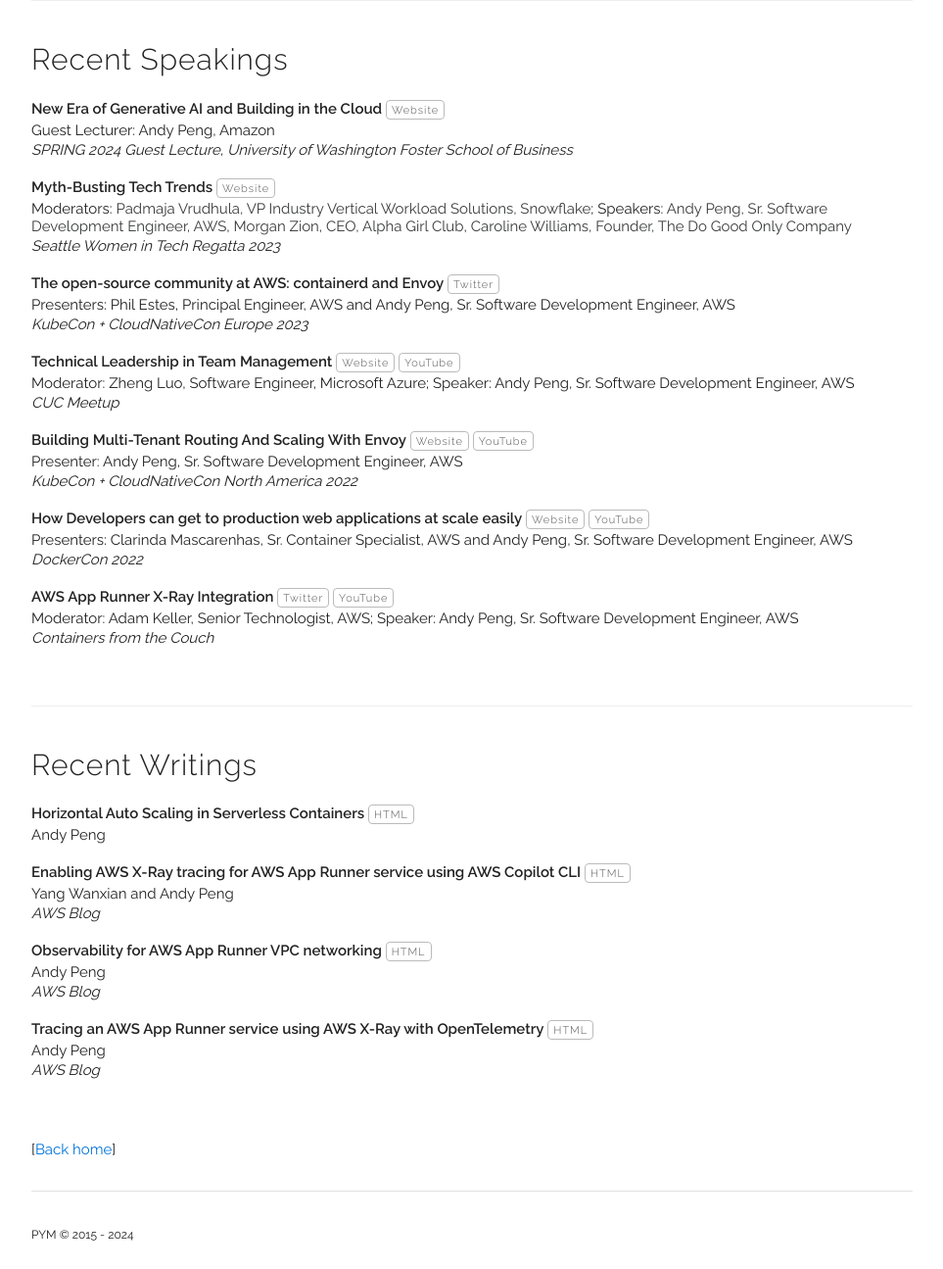
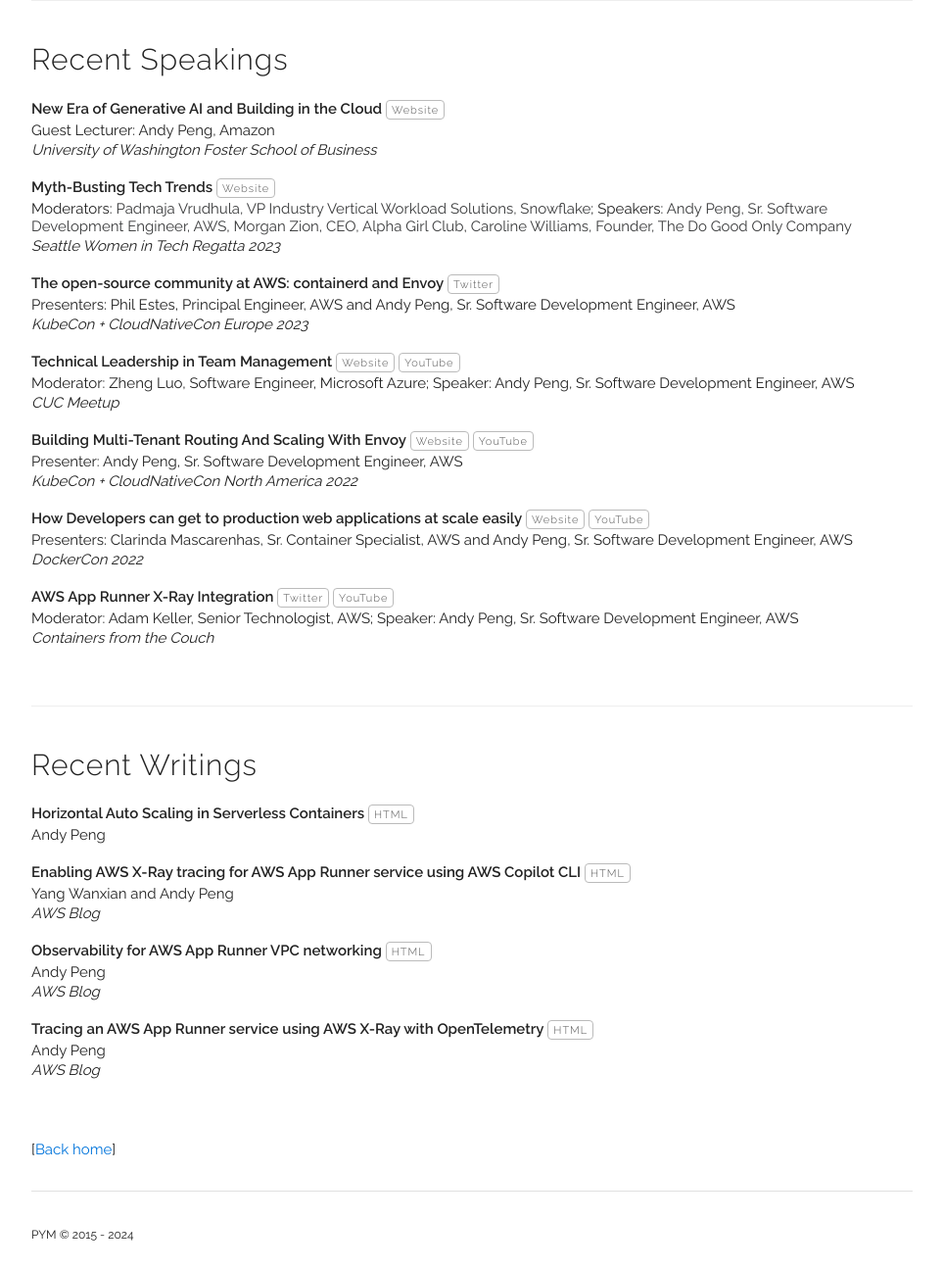
Before and after one commit to gfw001/gfw001.github.io, a Jekyll site: the page publications.html, which Jekyll copies as it is, in a window 1280 px wide. Shown: the whole page at 98% size, without its empty margins (158-1121 px from the left). Built offline with Jekyll 4.4.1, drawn with Linux system fonts in a browser that asks for light colours.

Commit message:
Update publications.html

```diff
--- a/publications.html
+++ b/publications.html
@@ -90,7 +90,7 @@
      <a class="button" href="https://foster.uw.edu/academics/degree-programs/master-of-science-in-information-systems/curriculum/" target="_blank">Website</a>
    </p>
   <p>Guest Lecturer: Andy Peng, Amazon</p>
-  <p><i>SPRING 2024 Guest Lecture, University of Washington Foster School of Business</i></p>
+  <p><i>University of Washington Foster School of Business</i></p>
   <div class="paper-buttons">
 
   </div>
```
